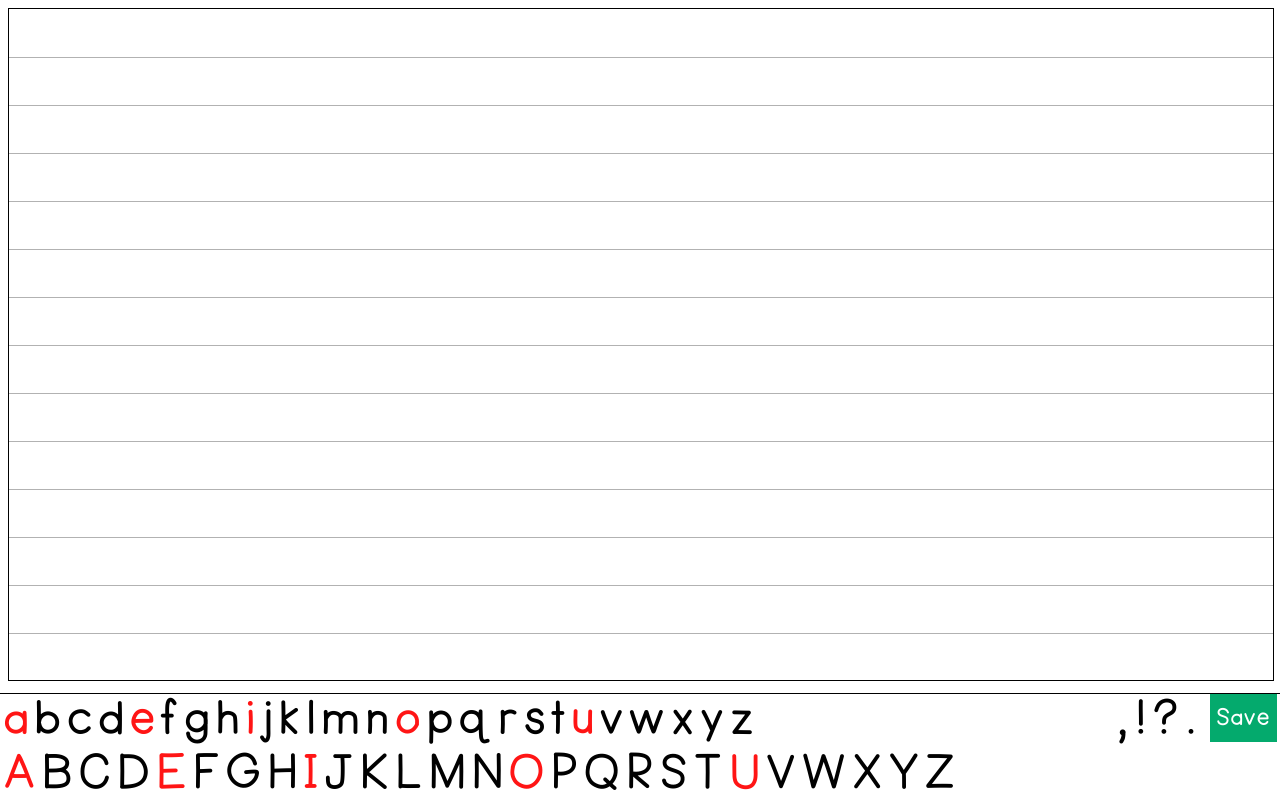
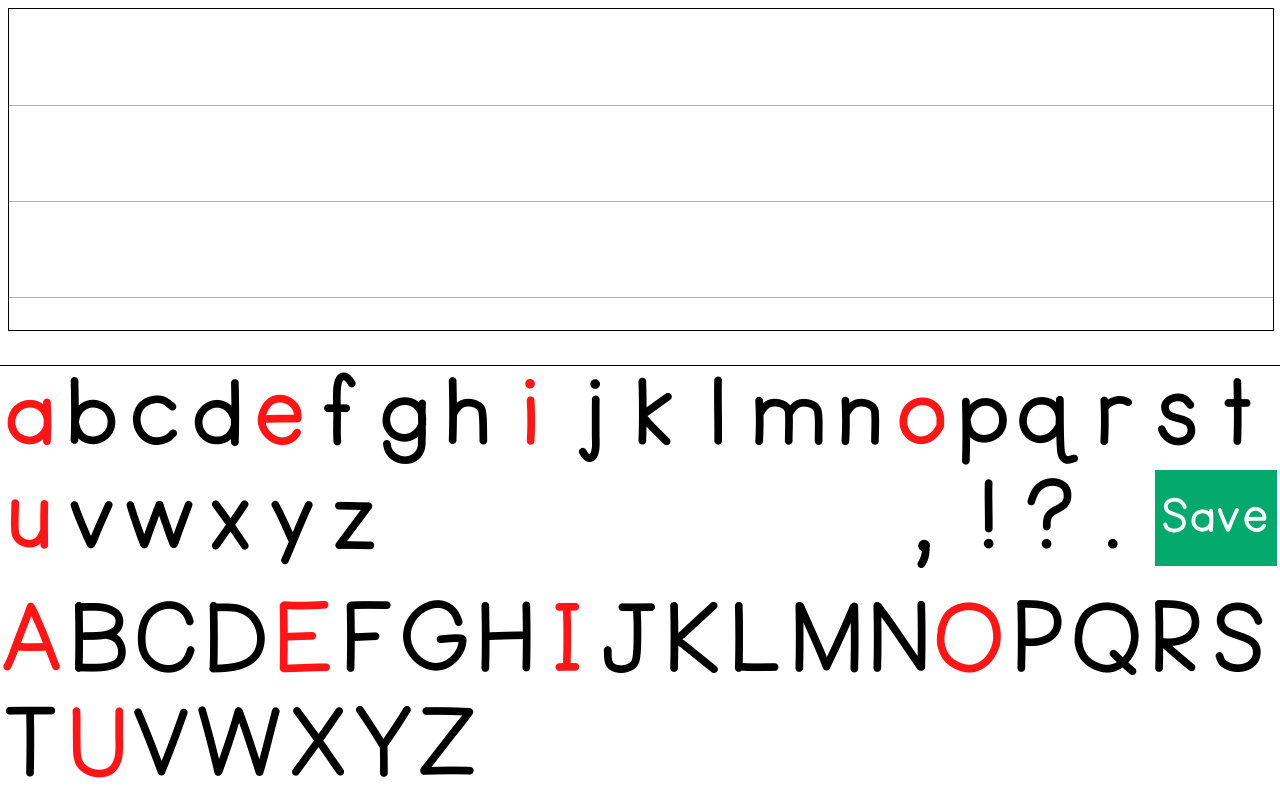
Before and after one commit to don-suth/don-suth.github.io, a plain HTML site: page drag_drop_writer/index.html in a window 1280 px wide. Drawn offline with Linux system fonts and the light colour scheme.

Commit message:
Increase font size and spacing

```diff
--- a/drag_drop_writer/main.js
+++ b/drag_drop_writer/main.js
@@ -18,7 +18,7 @@ function dropElement(event) {
     event.preventDefault();
     let newChar = new fabric.Text(event.dataTransfer.getData("char"), {
         hasControls: false,
-        fontSize: fabric.util.parseUnit("3em"),
+        fontSize: fabric.util.parseUnit("6em"),
         fontFamily: "stickandball"
     });
     newChar.set("left", event.layerX - event.dataTransfer.getData("x_offset"));
@@ -80,7 +80,7 @@ function initialise() {
         backgroundColor: "rgba(255,255,255,1)"
     });
 
-    let font_size_in_pixels = fabric.util.parseUnit("3em");
+    let font_size_in_pixels = fabric.util.parseUnit("6em");
     for ( let i = font_size_in_pixels; i < client_height - toolbar_element.offsetHeight; i += font_size_in_pixels) {
         canvas.add(new fabric.Line(
             [0, i, client_width, i],
--- a/drag_drop_writer/style.css
+++ b/drag_drop_writer/style.css
@@ -15,9 +15,9 @@
 .draggable_text {
     font-family: stickandball;
     display: inline-block;
-    font-size: 3em;
-    margin-left: 2px;
-    margin-right: 2px;
+    font-size: 6em;
+    text-align: center;
+    min-width: 0.65em;
 }
 
 .punctuation {
@@ -28,7 +28,6 @@
     max-width: 100%;
     overflow-wrap: anywhere;
     user-select: none;
-    margin-bottom: -1em;
 }
 
 #uppercase_container {
@@ -57,7 +56,7 @@
     border: none;
     color: white;
     font-family: stickandball;
-    font-size: 1.5em;
+    font-size: 3em;
     text-align: center;
     display: inline-block;
     height: 2em;
```
